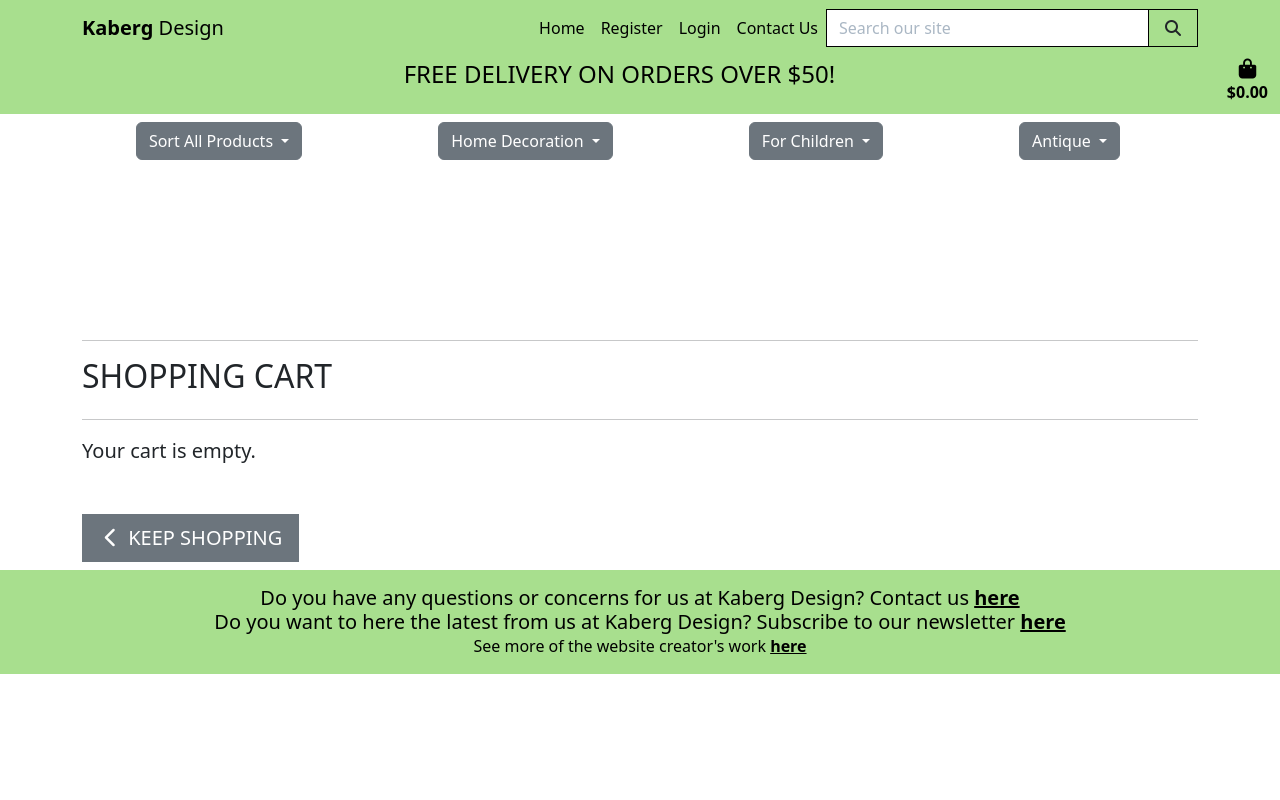
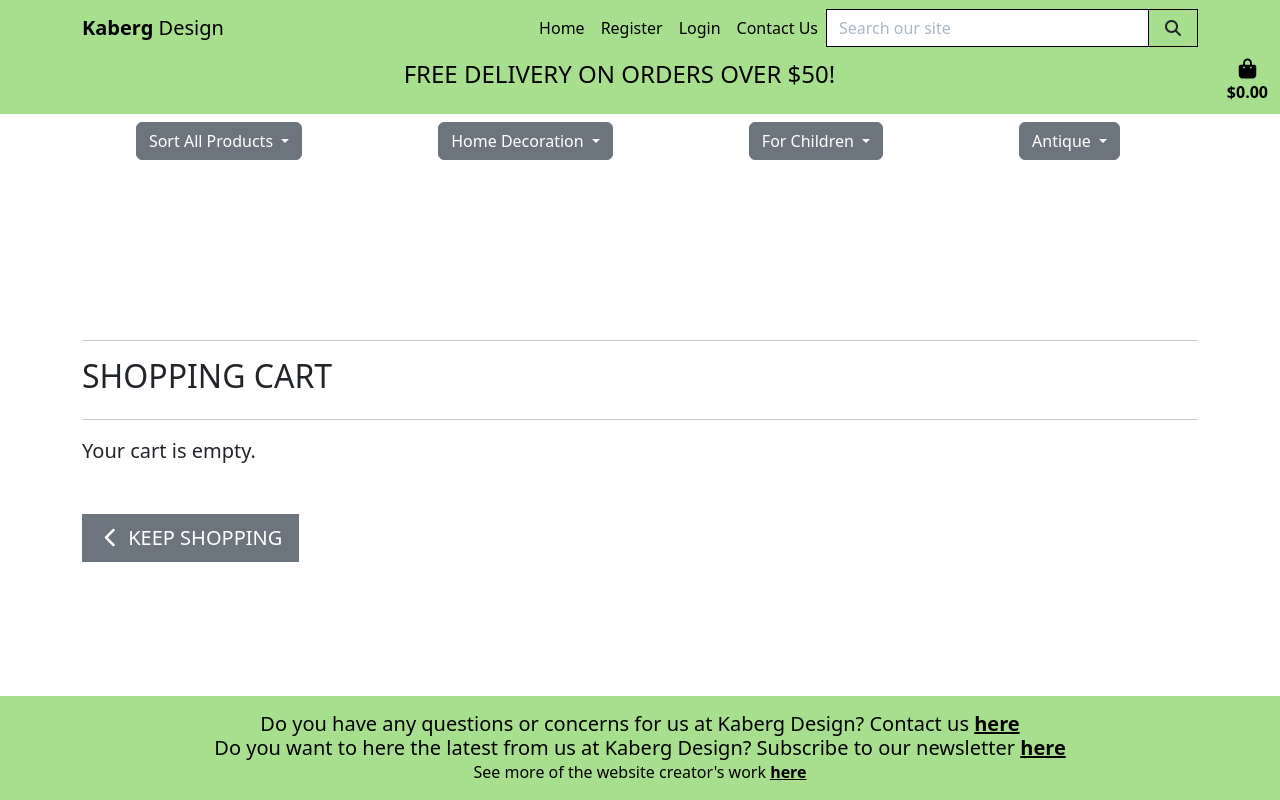
Before and after one commit to Dekeypetey40/kaberg-design, a Django app: page /cart/ in a window 1280 px wide. Run offline with Django 4.2, Linux system fonts and the light colour scheme; some libraries are stand-ins or nearby versions.

Commit message:
Fix footer not sticking to the bottom

```diff
--- a/static/css/base.css
+++ b/static/css/base.css
@@ -5,15 +5,11 @@ html {
 body {
     background: url('/static/images/still-life-with-vases-with-spring-flowers-living-room.webp') no-repeat center center fixed;
     background-size: cover;
-    min-height: calc(100vh - 164px);
+    min-height: 100vh;
+    display: flex;
+    flex-direction: column;
     color: black;
     font-family: 'Lato';
-    display:flex;
-    flex-direction: column;
-    overflow-x: hidden !important;
-}
-main {
-    flex: 1 0 auto;
 }
 header {
     background-color: #A8DF8E;
@@ -323,6 +319,12 @@ select option[value=""] {
     margin: 0;
     height: 100%;
 }
+
+/* Footer */
+
+footer {
+    margin-top: auto;
+}
 /* -------------------------------- Media Queries */
 
 /* Slightly larger container on xl screens */
```
